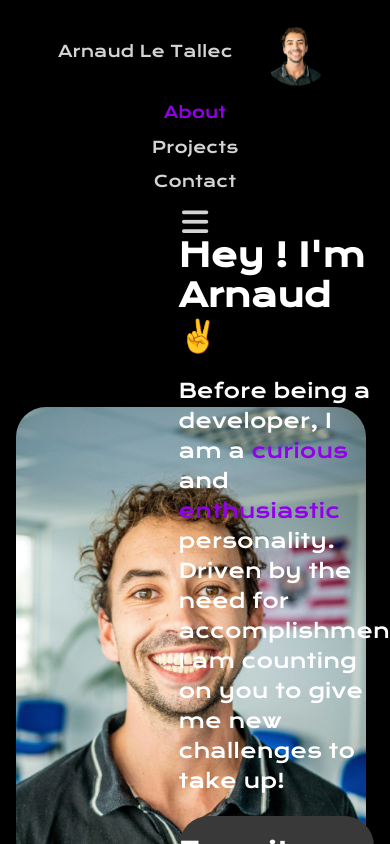
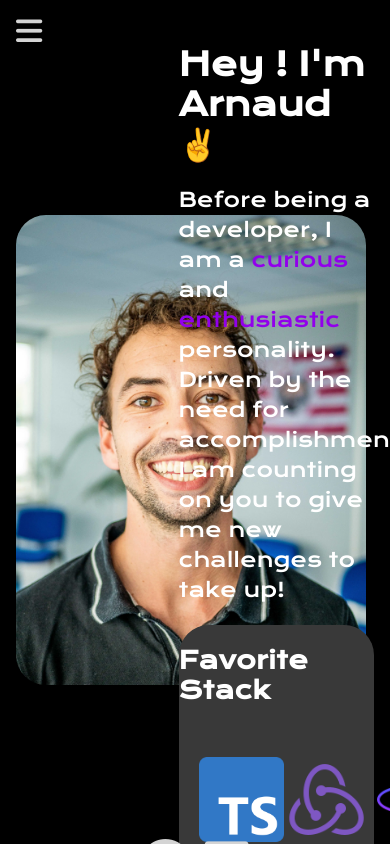
Before and after one commit to Arnaud293/Alt293_PortFolio, a React (Create React App) app: page /about in a window 390 px wide. Shown: the top 844 px of the page. Built offline with nearby package versions, Linux system fonts and the light colour scheme.

Commit message:
responsive nav

```diff
--- a/src/components/Nav.js
+++ b/src/components/Nav.js
@@ -3,9 +3,32 @@ import { NavLink } from 'react-router-dom';
 import ProfilPicture from '../assets/img/Arnaud.png';
 
 const Nav = () => {
+    const [toggleResponsiveNav, setToggleResponsiveNav] = useState(false);
+    const [largeur, setLargeur] = useState(window.innerWidth);
+
+    useEffect(() => {
+
+        const changeWidth = () => {
+            setLargeur(window.innerWidth)
+
+            if(window.innerWidth > 650){
+                setToggleResponsiveNav(false);
+            }
+        }
+
+        window.addEventListener('resize', changeWidth);
+
+        // cleanup
+        return () => {
+            window.removeEventListener('resize', changeWidth);
+        }
+    },[])
+
     return (
         <div className='nav'>
-
+            <i class="fa-solid fa-bars" onClick={() => setToggleResponsiveNav(!toggleResponsiveNav)}></i>
+            {(toggleResponsiveNav || window.innerWidth > 650)  && (
+            <>
             <div className="nav-infos-left">
                 <NavLink to='/'>
                     <p>Arnaud Le Tallec</p>
@@ -30,7 +53,9 @@ const Nav = () => {
                 </ul>
 
             </div>
-            <i class="fa-solid fa-bars"></i>
+            </>
+            )}
+
         </div>
     );
 };
--- a/src/styles/index.css
+++ b/src/styles/index.css
@@ -356,7 +356,7 @@ a {
 @media screen and (max-width: 650px) {
   .nav {
     height: auto;
-    flex-direction: column;
+    display: block;
   }
 }
 
--- a/src/styles/layout/_nav.scss
+++ b/src/styles/layout/_nav.scss
@@ -8,7 +8,7 @@
     padding: 1rem;
     @media screen and(max-width: 650px){
         height: auto;
-        flex-direction: column;
+        display: block;
     }
 
     &-infos-left{
```
Also changed, not shown: 1 other file (tests, documents, lock files or other folders).
